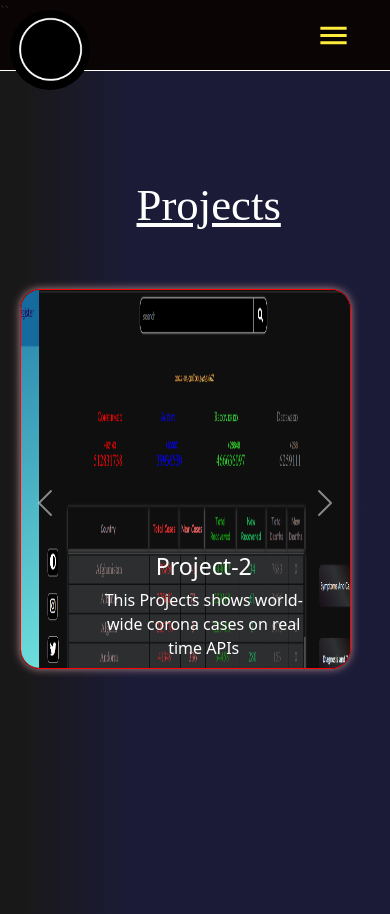
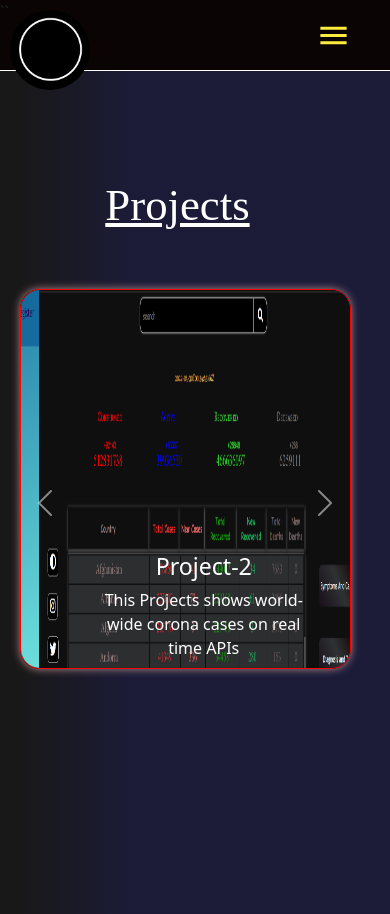
Before and after one commit to vk-0-7/Portfolio-website, a React (Create React App) app: page /projects in a window 390 px wide. Built offline with nearby package versions, Linux system fonts and the light colour scheme; a web font is replaced by a local one.

Commit message:
making changes in project

```diff
--- a/src/Components/Projects.css
+++ b/src/Components/Projects.css
@@ -63,7 +63,7 @@ img{
   font-family: 'Tapestry', cursive;
   position: relative;
   top: 12%;
-  left: 35%;
+  left: 27%;
   text-decoration: underline;
   /* text-shadow:  0 0 3px black; */
 }
--- a/src/Components/Projects.js
+++ b/src/Components/Projects.js
@@ -31,10 +31,10 @@ const Projects = () => {
         /> </a>
         <Carousel.Caption>
           <h3 style={{
-          color:"black", fontWeight:"bold"
+          color:"red", fontWeight:"bold"
           }}>Project-1</h3>
           <p style={{
-          color:"black",fontWeight:"500"
+          color:"red",fontWeight:"500"
           }}>This Project helps you revise english grammer.</p>
         </Carousel.Caption>
       </Carousel.Item>
```
